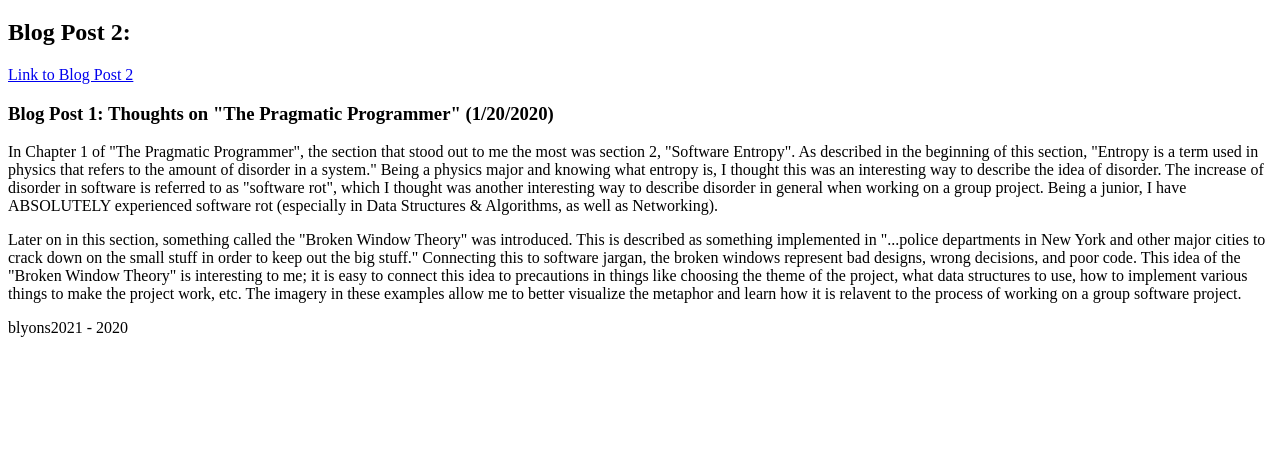
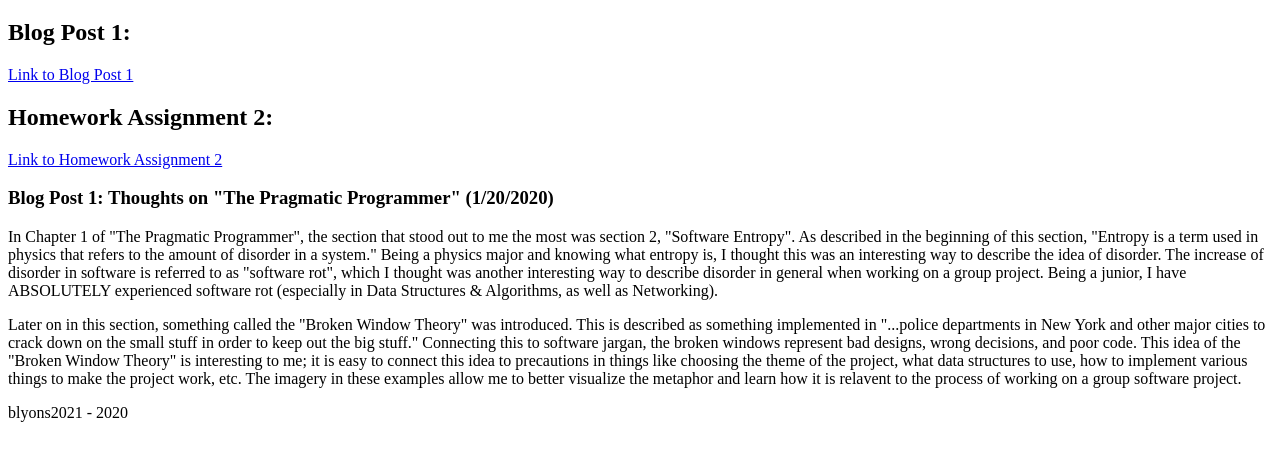
Before and after one commit to blyons2021/blyons2021.github.io, a plain HTML site: page index.html in a window 1280 px wide. Shown: the part 61-522 px from the top of the page. Drawn offline with Linux system fonts and the light colour scheme.

Commit message:
Update index.html

```diff
--- a/index.html
+++ b/index.html
@@ -6,8 +6,10 @@
 </head>
 <body>
   <h1>Welcome to my website!</h1>
-  <h2>Blog Post 2:</h2>
-  <a href="post2.html">Link to Blog Post 2</a>
+  <h2>Blog Post 1:</h2>
+  <a href="blogpost1.html">Link to Blog Post 1</a>
+  <h2>Homework Assignment 2:</h2>
+  <a href="post2.html">Link to Homework Assignment 2</a>
   <h3>Blog Post 1: Thoughts on "The Pragmatic Programmer" (1/20/2020)</h3>
   <p>
     In Chapter 1 of "The Pragmatic Programmer", the section that stood out to me the most was
```
